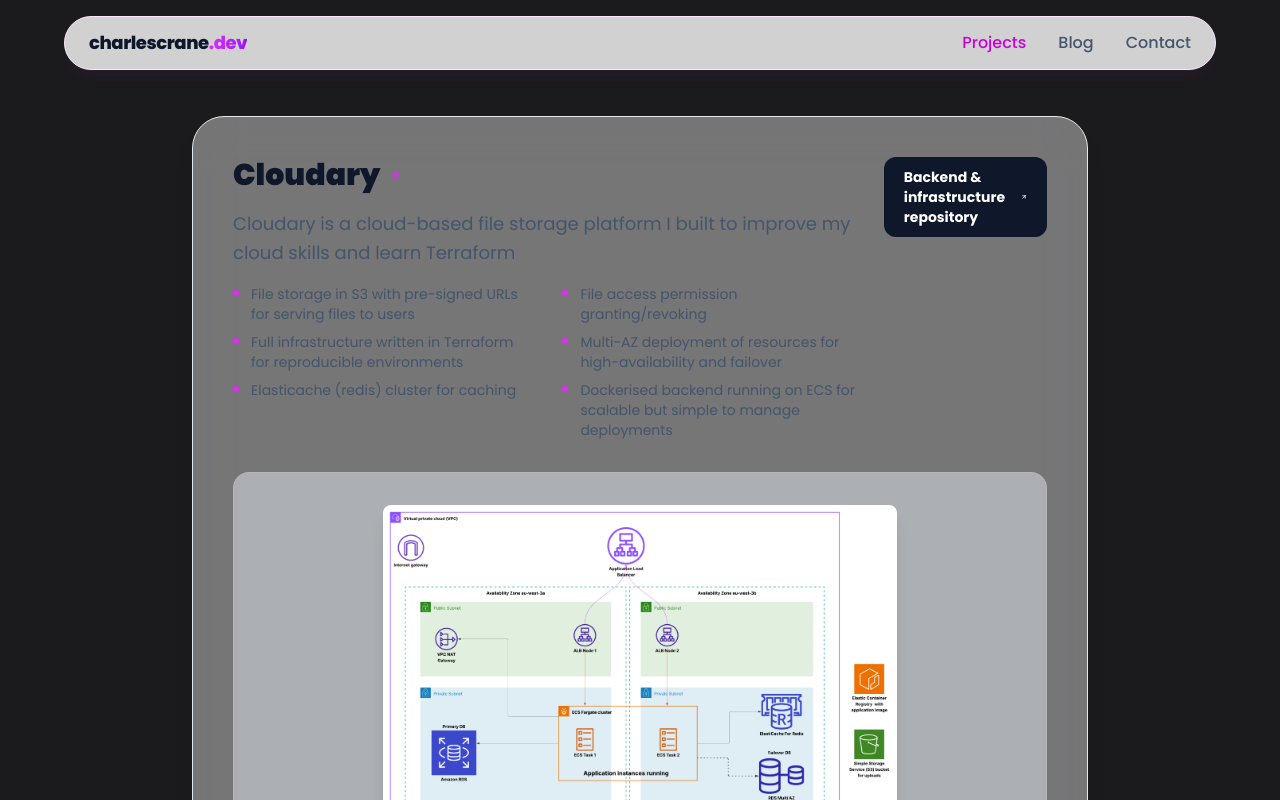
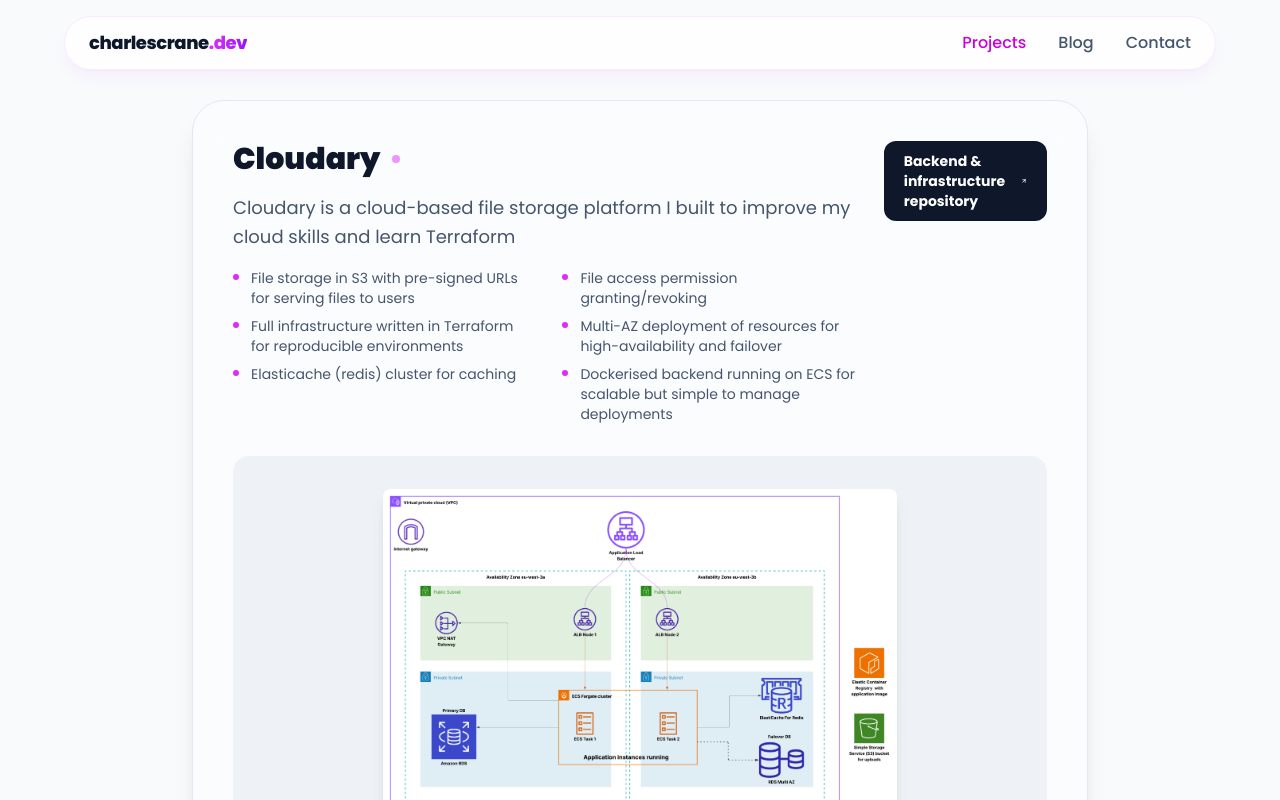
Before and after one commit to ChxrlieExe33/charles-portfolio, an Angular app: page /projects in a window 1280 px wide. Shown: the top 800 px of the page. Built offline with nearby package versions, Linux system fonts and the light colour scheme.

Commit message:
ui: fixed the light/dark mode background colours since I missed that when I did the last refactor.

```diff
--- a/src/app/app.component.html
+++ b/src/app/app.component.html
@@ -1,6 +1,6 @@
 <app-nav-menu />
 
-<div class="w-full">
+<div class="w-full bg-slate-50">
 
     <router-outlet />
 </div>
--- a/src/app/components/contact-card/contact-card.component.html
+++ b/src/app/components/contact-card/contact-card.component.html
@@ -1,4 +1,4 @@
-<section class="flex items-center justify-center py-26 px-4">
+<section class="flex items-center justify-center py-26 px-4 bg-slate-50 dark:bg-slate-950 h-full">
 
   <article class="w-full max-w-4xl mx-auto bg-white/40 dark:bg-slate-900/40 backdrop-blur-xl border border-slate-200 dark:border-slate-800 p-6 md:p-10 rounded-3xl shadow-2xl shadow-fuchsia-500/5 flex flex-col gap-8">
 
--- a/src/app/components/project-list/project-list.component.html
+++ b/src/app/components/project-list/project-list.component.html
@@ -1,4 +1,4 @@
-<section class="text-white flex flex-col items-center justify-between pb-12 pt-20">
+<section class="text-white flex flex-col items-center justify-between pb-12 pt-24 md:pt-20 bg-slate-50 dark:bg-slate-950 ">
 
     <div class="w-full p-2 md:p-5 flex flex-col items-center justify-items-start gap-6">
 
--- a/src/app/pages/blog-page/blog-page.component.html
+++ b/src/app/pages/blog-page/blog-page.component.html
@@ -1,4 +1,4 @@
-<section class="flex items-center justify-center h-52 pt-20">
+<section class="flex items-center justify-center pt-20 bg-slate-50 dark:bg-slate-950 h-full">
 
     <h1 class="font-bold text-[#D747CA]">No blog posts yet, will create some soon!</h1>
 
--- a/src/app/pages/main-page/main-page.component.html
+++ b/src/app/pages/main-page/main-page.component.html
@@ -1,3 +1,3 @@
 <app-hero></app-hero>
 
-<app-about-me />
+<app-about-me class="bg-slate-50 dark:bg-slate-950"/>
--- a/src/app/pages/projects-page/projects-page.component.css
+++ b/src/app/pages/projects-page/projects-page.component.css
@@ -1,5 +1,4 @@
 :host {
     background-color: #1B1B1D;
     display: block;
-    padding-top: 1rem;
 }
```
